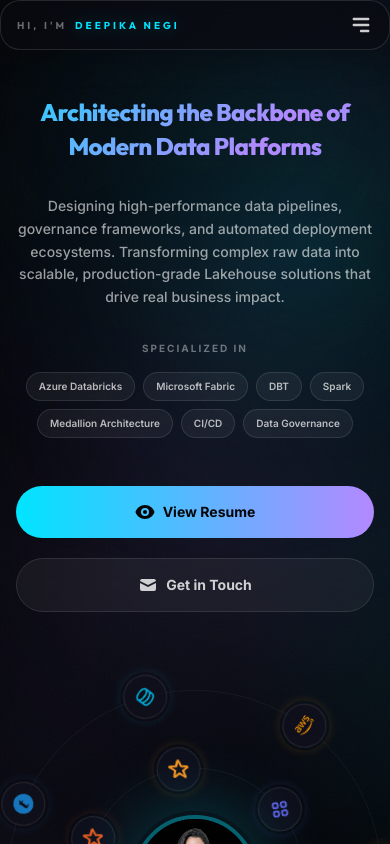
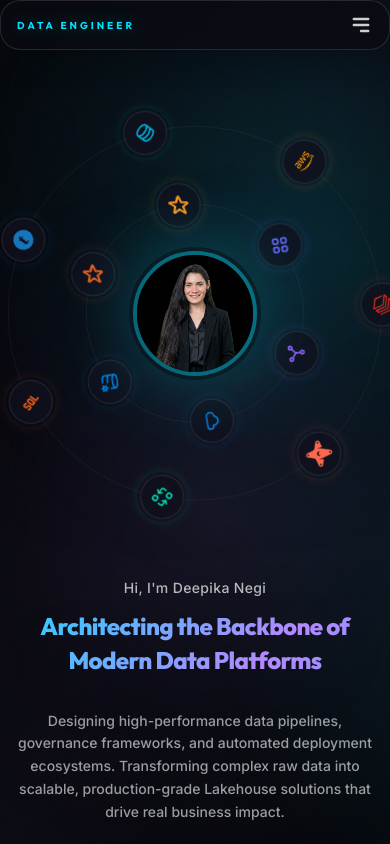
Before and after one commit to CreativeAyush/portfolioclientnew, a React (Vite) app: page / in a window 390 px wide. Shown: the top 844 px of the page. Built offline with nearby package versions, Linux system fonts and the light colour scheme.

Commit message:
updaed requiremnt

```diff
--- a/public/locales/de/translation.json
+++ b/public/locales/de/translation.json
@@ -8,7 +8,7 @@
     "hero.title": "Architektur des Rückgrats moderner Datenplattformen",
     "hero.subtitle_main": "Entwicklung von Hochleistungs-Datenpipelines, Governance-Frameworks und automatisierten Deployment-Ökosystemen. Transformation komplexer Rohdaten in skalierbare Lakehouse-Lösungen in Produktionsqualität, die echten geschäftlichen Nutzen bringen.",
     "hero.expertise_label": "Spezialisiert auf",
-    "hero.expertise_tags": "Azure Databricks, Microsoft Fabric, DBT, Spark, Medallion Architecture, CI/CD, Data Governance",
+    "hero.expertise_tags": "Azure Databricks, Microsoft Fabric, DBT, Spark, Medallion Architecture, CI/CD, Data Modelling",
     "hero.cta.resume": "Lebenslauf ansehen",
     "hero.cta.contact": "Kontaktieren",
     "about.title": "Über mich",
--- a/public/locales/en/translation.json
+++ b/public/locales/en/translation.json
@@ -8,7 +8,7 @@
     "hero.title": "Architecting the Backbone of Modern Data Platforms",
     "hero.subtitle_main": "Designing high-performance data pipelines, governance frameworks, and automated deployment ecosystems. Transforming complex raw data into scalable, production-grade Lakehouse solutions that drive real business impact.",
     "hero.expertise_label": "Specialized in",
-    "hero.expertise_tags": "Azure Databricks, Microsoft Fabric, DBT, Spark, Medallion Architecture, CI/CD, Data Governance",
+    "hero.expertise_tags": "Azure Databricks, Microsoft Fabric, DBT, Spark, Medallion Architecture, CI/CD, Data Modelling",
     "hero.cta.resume": "View Resume",
     "hero.cta.contact": "Get in Touch",
     "about.title": "About Me",
--- a/public/locales/nl/translation.json
+++ b/public/locales/nl/translation.json
@@ -8,7 +8,7 @@
     "hero.title": "Architect van het fundament van moderne dataplatformen",
     "hero.subtitle_main": "Ontwerpen van hoogwaardige datapipelines, governance-frameworks en geautomatiseerde deployment-ecosystemen. Transformeren van complexe ruwe data naar schaalbare Lakehouse-oplossingen van productiekwaliteit die echte zakelijke impact maken.",
     "hero.expertise_label": "Gespecialiseerd in",
-    "hero.expertise_tags": "Azure Databricks, Microsoft Fabric, DBT, Spark, Medallion Architecture, CI/CD, Data Governance",
+    "hero.expertise_tags": "Azure Databricks, Microsoft Fabric, DBT, Spark, Medallion Architecture, CI/CD, Data Modelling",
     "hero.cta.resume": "CV bekijken",
     "hero.cta.contact": "Neem contact op",
     "about.title": "Over mij",
--- a/src/components/Navbar.tsx
+++ b/src/components/Navbar.tsx
@@ -32,8 +32,7 @@
             <div className="max-w-6xl mx-auto flex items-center justify-between px-4 sm:px-6 py-3">
                 {/* Logo */}
                 <a href="#" className="font-display font-bold text-[10px] sm:text-xs tracking-[0.3em] uppercase group">
-                    <span className="text-white/40 group-hover:text-white/60 transition-colors uppercase">{t('hero.greeting')}</span>
-                    <span className="text-accent-cyan ml-2 drop-shadow-[0_0_8px_rgba(0,229,255,0.3)] uppercase">{personalInfo.name}</span>
+                    <span className="text-accent-cyan drop-shadow-[0_0_8px_rgba(0,229,255,0.3)]">{personalInfo.title}</span>
                 </a>
 
                 {/* Desktop links */}
--- a/src/components/SkillOrbit.tsx
+++ b/src/components/SkillOrbit.tsx
@@ -85,7 +85,7 @@
 
     return (
         <motion.div
-            className="absolute inset-0"
+            className="absolute inset-0 pointer-events-none"
             animate={{ rotate: direction === 1 ? 360 : -360 }}
             transition={
                 duration > 0
@@ -114,6 +114,7 @@
                             skill={skill}
                             x={x}
                             y={y}
+                            angle={angle}
                             direction={direction}
                             isActive={isActive}
                             onHover={onHover}
@@ -130,26 +131,32 @@
     skill: OrbitSkill;
     x: number;
     y: number;
+    angle: number;
     direction: 1 | -1;
     isActive: boolean;
     onHover: (name: string | null) => void;
 }
 
-function SkillIcon({ skill, x, y, direction, isActive, onHover }: SkillIconProps) {
+function SkillIcon({ skill, x, y, angle, direction, isActive, onHover }: SkillIconProps) {
     const Icon = skill.icon;
+    const distanceX = 45 * Math.cos(angle);
+    const distanceY = 45 * Math.sin(angle);
+    const tooltipX = 22 + distanceX;
+    const tooltipY = 22 + distanceY;
 
     const handleFocus = useCallback(() => onHover(skill.name), [onHover, skill.name]);
     const handleBlur = useCallback(() => onHover(null), [onHover]);
 
     return (
         <motion.button
-            className="absolute flex items-center justify-center w-11 h-11 rounded-full bg-dark-800/80 border border-white/10 cursor-pointer outline-none focus-visible:ring-2 focus-visible:ring-accent-cyan"
+            className="absolute flex items-center justify-center w-11 h-11 rounded-full bg-dark-800/80 border border-white/10 cursor-pointer outline-none focus-visible:ring-2 focus-visible:ring-accent-cyan pointer-events-auto"
             style={{
                 left: x,
                 top: y,
                 color: skill.color,
                 // Counter-rotate to keep icon upright
                 rotate: direction === 1 ? -360 : 360,
+                zIndex: isActive ? 50 : 10,
             }}
             animate={{
                 scale: isActive ? 1.4 : 1,
@@ -177,10 +184,16 @@
             {/* Tooltip */}
             {isActive && (
                 <motion.div
-                    className="absolute -top-10 left-1/2 -translate-x-1/2 px-3 py-1 rounded-lg bg-dark-700 border border-white/10 text-xs font-medium text-white whitespace-nowrap shadow-lg"
-                    initial={{ opacity: 0, y: 6 }}
-                    animate={{ opacity: 1, y: 0 }}
-                    exit={{ opacity: 0 }}
+                    className="absolute px-3 py-1 rounded-lg bg-dark-700 border border-white/10 text-xs font-medium text-white whitespace-nowrap shadow-lg pointer-events-none"
+                    style={{
+                        left: tooltipX,
+                        top: tooltipY,
+                        transform: 'translate(-50%, -50%)',
+                        zIndex: 100,
+                    }}
+                    initial={{ opacity: 0, scale: 0.8 }}
+                    animate={{ opacity: 1, scale: 1 }}
+                    exit={{ opacity: 0, scale: 0.8 }}
                     role="tooltip"
                 >
                     {skill.name}
--- a/src/data.ts
+++ b/src/data.ts
@@ -243,12 +243,12 @@
 
 /* ─── Certifications ─── */
 export const certifications: Certification[] = [
-    { name: 'Databricks Lakehouse Fundamentals', issuer: 'Databricks', link: 'https://example.com/certs/databricks-fundamentals' },
-    { name: 'Databricks Data Engineer Professional', issuer: 'Databricks', link: 'https://example.com/certs/databricks-professional' },
-    { name: 'Azure Data Engineer Associate (DP-203)', issuer: 'Microsoft', link: 'https://example.com/certs/azure-de' },
-    { name: 'Azure Fundamentals (AZ-900)', issuer: 'Microsoft', link: 'https://example.com/certs/azure-az900' },
-    { name: 'Azure Data Fundamentals (DP-900)', issuer: 'Microsoft', link: 'https://example.com/certs/azure-dp900' },
-    { name: 'Fabric Data Engineer Associate (DP-700)', issuer: 'Microsoft', link: 'https://example.com/certs/fabric-de' },
+    { name: 'Azure Fundamentals (AZ-900)', issuer: 'Microsoft', link: 'https://learn.microsoft.com/en-in/users/deepikanegi-5310/credentials/certification/azure-fundamentals?tab=credentials-tab' },
+    { name: 'Azure Data Fundamentals (DP-900)', issuer: 'Microsoft', link: 'https://learn.microsoft.com/api/credentials/share/en-in/DeepikaNegi-5310/8556A4C435B1A764?sharingId=' },
+    { name: 'Databricks Lakehouse Fundamentals', issuer: 'Databricks', link: 'https://credentials.databricks.com/a473769d-3a85-47f0-a6e4-b8b9dd4b87ea' },
+    { name: 'Azure Data Engineer Associate (DP-203)', issuer: 'Microsoft', link: 'https://learn.microsoft.com/api/credentials/share/en-us/DeepikaNegi-5310/B6AFF461D0CD1490?sharingId=' },
+    { name: 'Fabric Data Engineer Associate (DP-700)', issuer: 'Microsoft', link: 'https://learn.microsoft.com/api/credentials/share/en-us/DeepikaNegi-5310/9D35F77874E120CE?sharingId=4446AA16509708B' },
+    { name: 'Databricks Data Engineer Professional', issuer: 'Databricks', link: 'https://credentials.databricks.com/cd9b9ea0-7715-45eb-9b01-8037911c2d3e' },
 ];
 
 /* ─── Nav links ─── */
--- a/src/sections/Hero.tsx
+++ b/src/sections/Hero.tsx
@@ -49,7 +49,7 @@
             id="hero"
             className="relative min-h-screen flex items-center justify-center px-4 sm:px-6 lg:px-8 pt-24 pb-12 overflow-hidden"
         >
-            <div className="w-full max-w-5xl mx-auto flex flex-col md:flex-row items-center justify-center gap-12 md:gap-16 lg:gap-24">
+            <div className="w-full max-w-5xl mx-auto flex flex-col-reverse md:flex-row items-center justify-center gap-12 md:gap-16 lg:gap-24">
                 {/* Left: Text + CTA — Always centered across breakpoints for better balance */}
                 <motion.div
                     className="text-center max-w-3xl flex-1 z-10"
@@ -61,20 +61,23 @@
                         initial={{ opacity: 0, y: 20 }}
                         animate={{ opacity: 1, y: 0 }}
                         transition={{ duration: 0.6, delay: 0.2 }}
-                        className="mb-8"
+                        className="mb-8 flex flex-col items-center"
                     >
+                        <div className="text-white/70 text-sm sm:text-base font-medium mb-3 tracking-wide">
+                            {t('hero.greeting')} {personalInfo.name}
+                        </div>
                         <h1 className="font-display text-2xl sm:text-3xl lg:text-4xl font-extrabold leading-[1.4] tracking-tight text-gradient drop-shadow-2xl max-w-[540px] mx-auto">
                             {t('hero.title')}
                         </h1>
                     </motion.div>
 
-                    <div className="space-y-8">
-                        <p className="text-white/60 text-sm sm:text-base leading-relaxed max-w-[540px] mx-auto font-medium text-center">
+                    <div>
+                        <p className="text-white/60 text-sm sm:text-base leading-relaxed max-w-[540px] mx-auto font-medium text-center mb-8">
                             {t('hero.subtitle_main')}
                         </p>
 
                         {/* Expertise Tags */}
-                        <div className="flex flex-col items-center gap-4">
+                        <div className="flex flex-col items-center gap-4 mb-6">
                             <span className="text-[10px] uppercase tracking-[0.2em] text-white/40 font-bold">
                                 {t('hero.expertise_label')}
                             </span>
@@ -94,7 +97,7 @@
                         </div>
 
                         {/* CTA Buttons */}
-                        <div className="flex flex-col sm:flex-row gap-5 justify-center pt-4">
+                        <div className="flex flex-col sm:flex-row gap-5 justify-center">
                             <a
                                 href="/resume.pdf"
                                 target="_blank"
@@ -114,7 +117,7 @@
 
                 {/* Right: Orbit + Profile — reactive sizing */}
                 <motion.div
-                    className="relative flex items-center justify-center flex-shrink-0"
+                    className="relative flex items-center justify-center flex-shrink-0 z-20"
                     style={{
                         x: parallaxX,
                         y: parallaxY,
```
